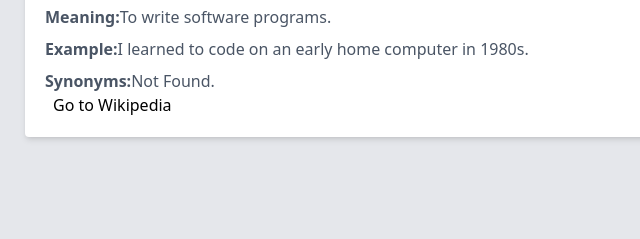
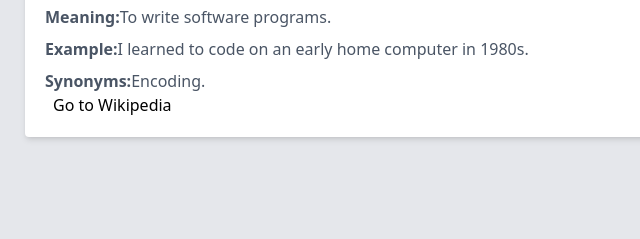
Before and after one commit to aayushjat688/Dictonary-app, a website: page index.html in a window 1280 px wide. Shown: the part 223-462 px from the top of the page, 0-640 px from the left. Drawn offline with Linux system fonts and the light colour scheme.

Commit message:
added synonyms

```diff
--- a/index.html
+++ b/index.html
@@ -21,7 +21,7 @@
         <p class="italic text-gray-400">verb</p>
         <p class="text-gray-600 mt-2"><span class="font-bold font-black ">Meaning:</span>To write software programs.</p>
          <p class="text-gray-600 mt-2"><span class="font-bold font-black ">Example:</span>I learned to code on an early home computer in 1980s.</p>
-          <p class="text-gray-600 mt-2"><span class="font-bold font-black ">Synonyms:</span>Not Found.</p>
+          <p class="text-gray-600 mt-2"><span class="font-bold font-black ">Synonyms:</span>Encoding.</p>
          <a class="p-2" href="https://en.wikipedia.org/wiki/coding" target="_blank">Go to Wikipedia</a>
 
          </div>
```
